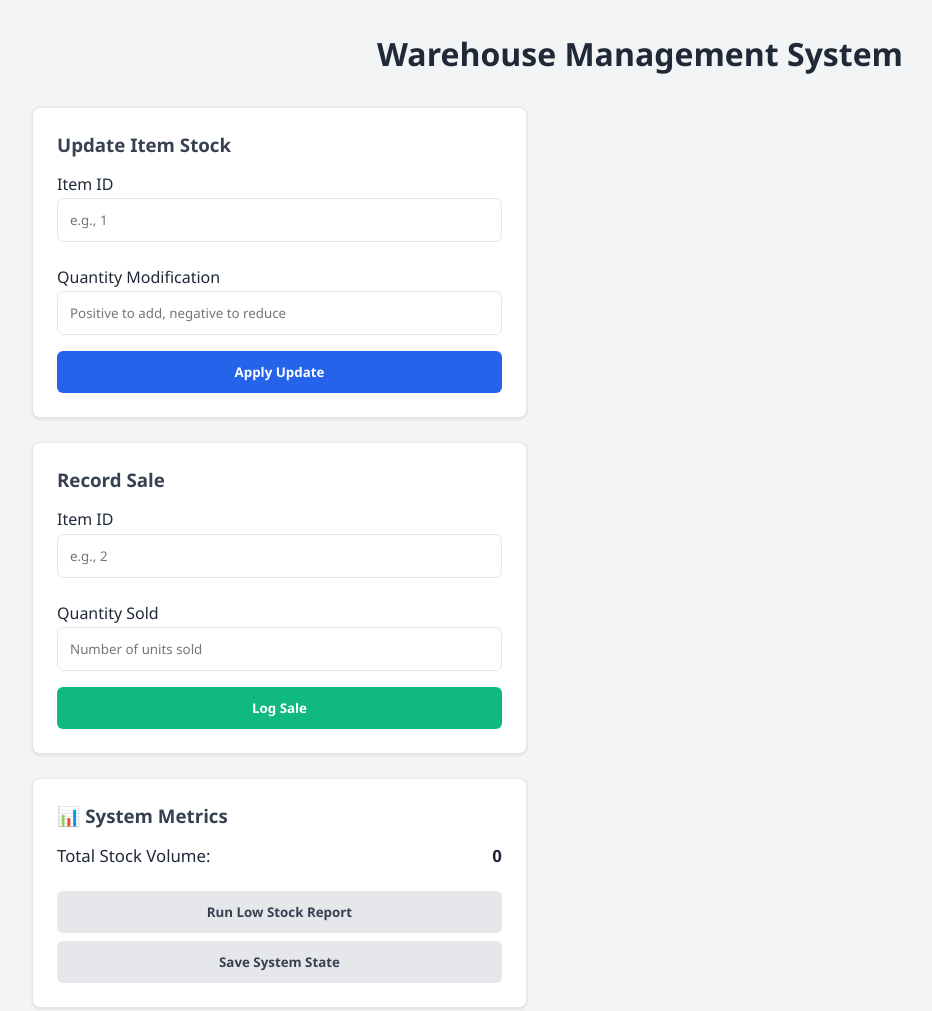
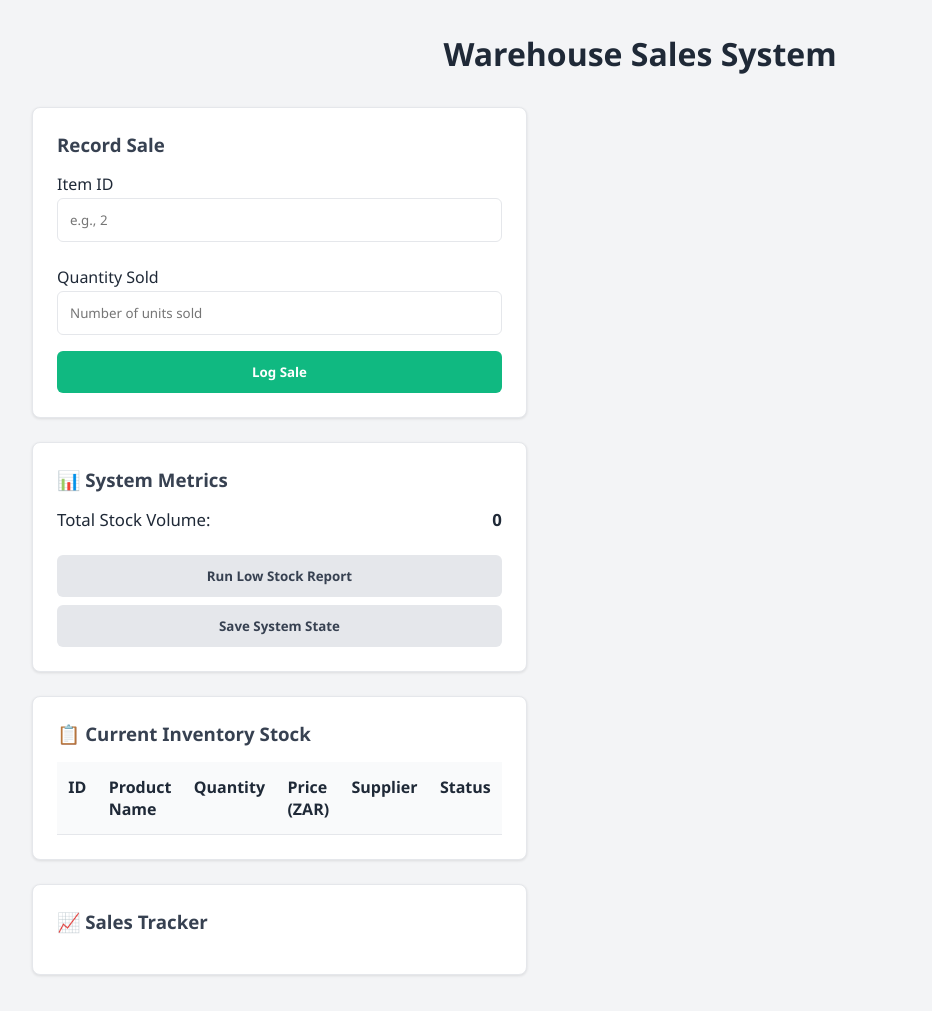
Before and after one commit to jonathanmr188/My-code-for-prototype, a plain HTML site: page index.html in a window 1280 px wide. Shown: the top 1011 px of the page, without its empty margins (0-932 px from the left). Drawn offline with Linux system fonts and the light colour scheme; files whose address does not match are found by name.

Commit message:
Document sales and inventory prototype
Co-authored-by: Copilot <223556219+Copilot@users.noreply.github.com>

```diff
--- a/index.html
+++ b/index.html
@@ -9,25 +9,13 @@
 </head>
     <div class="app-container">
         <header>
-            <h1>Warehouse Management System</h1>
+            <h1>Warehouse Sales System</h1>
             <div id="alert-banner" class="alert-banner hidden"></div>
         </header>
 
     <body>
             <main class="dashboard-grid">
             <section class="control-panel">
-            <div class="card">
-            <h3>Update Item Stock</h3>
-            <form id="stock-form">
-            <label for="item-id">Item ID</label>
-            <input type="number" id="item-id" required placeholder="e.g., 1">
-
-            <label for="item-qty">Quantity Modification</label>
-            <input type="number" id="item-qty" required placeholder="Positive to add, negative to reduce">
-
-            <button type="submit" class="btn-primary">Apply Update</button>
-            </form>
-    </div>
 
     <div class="card">
             <h3>Record Sale</h3>
```
Also changed, not shown: Manager interface-1.html (+3 -0 lines), 1 other file.
